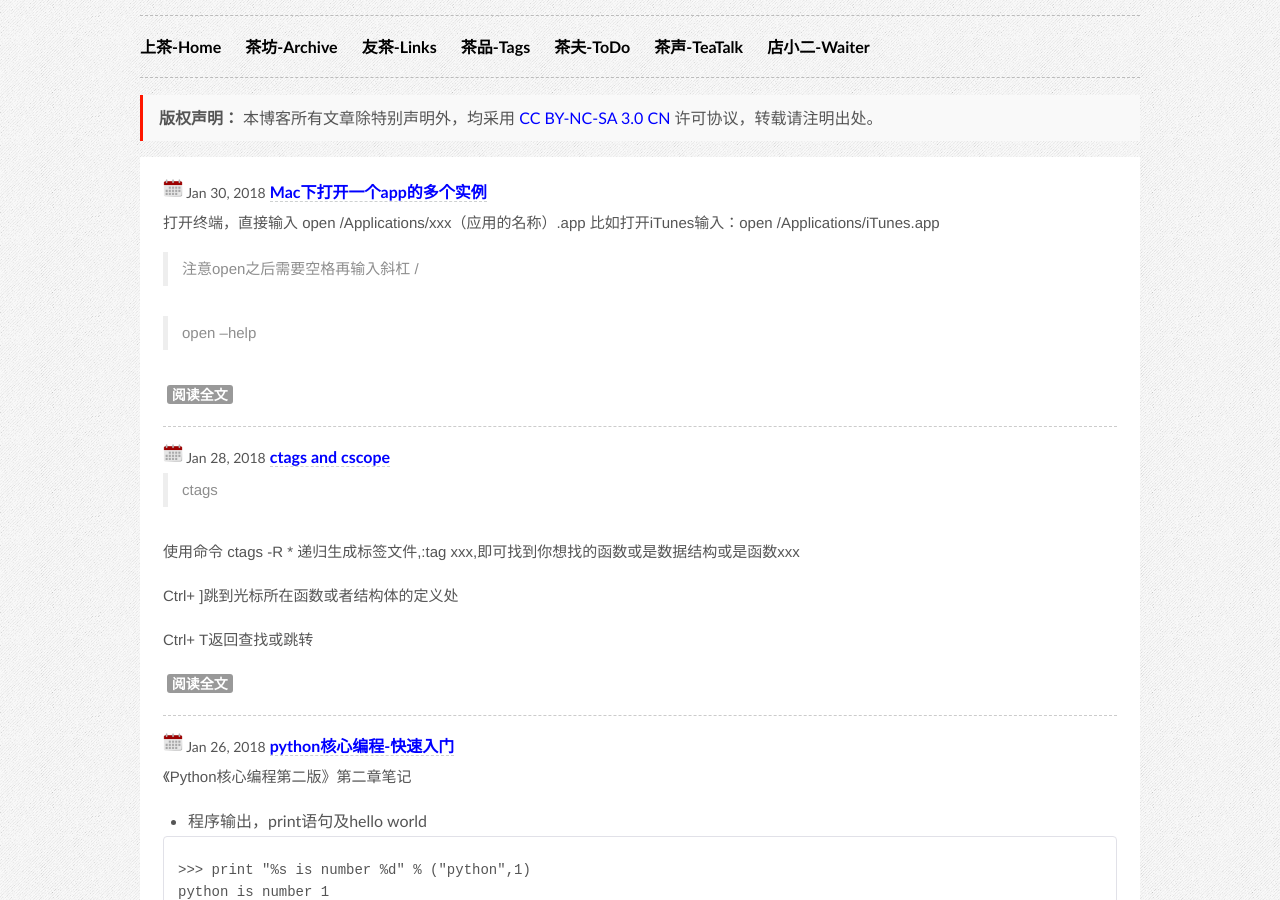
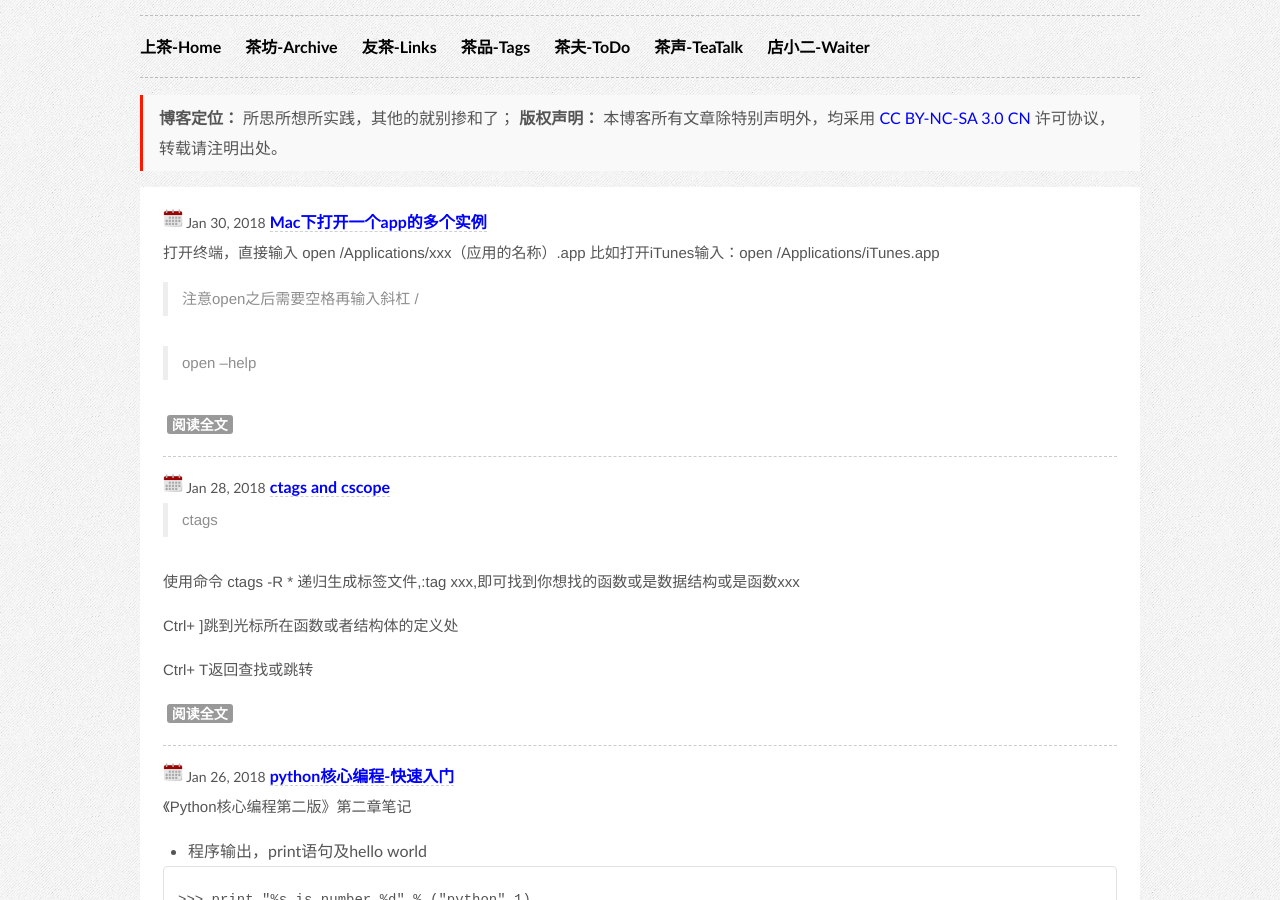
Before and after one commit to fk1091889767/tanwubin.github.io, a Jekyll site: the page built from index.html, in a window 1280 px wide and 900 px high. Built offline with Jekyll 4.4.1, drawn with Linux system fonts in a browser that asks for light colours; comment, search, counter and statistics services are not loaded.

Commit message:
change the auth

```diff
--- a/_includes/themes/effector-wide/authorized.html
+++ b/_includes/themes/effector-wide/authorized.html
@@ -7,6 +7,8 @@
         </li>
         -->
     <li>
+        <strong>博客定位：</strong>
+      所思所想所实践，其他的就别掺和了；
       <strong>版权声明：</strong>
       本博客所有文章除特别声明外，均采用 <a href="http://creativecommons.org/licenses/by-nc-sa/3.0/cn/" rel="external nofollow" target="_blank">CC BY-NC-SA 3.0 CN</a> 许可协议，转载请注明出处。
     </li>
```
